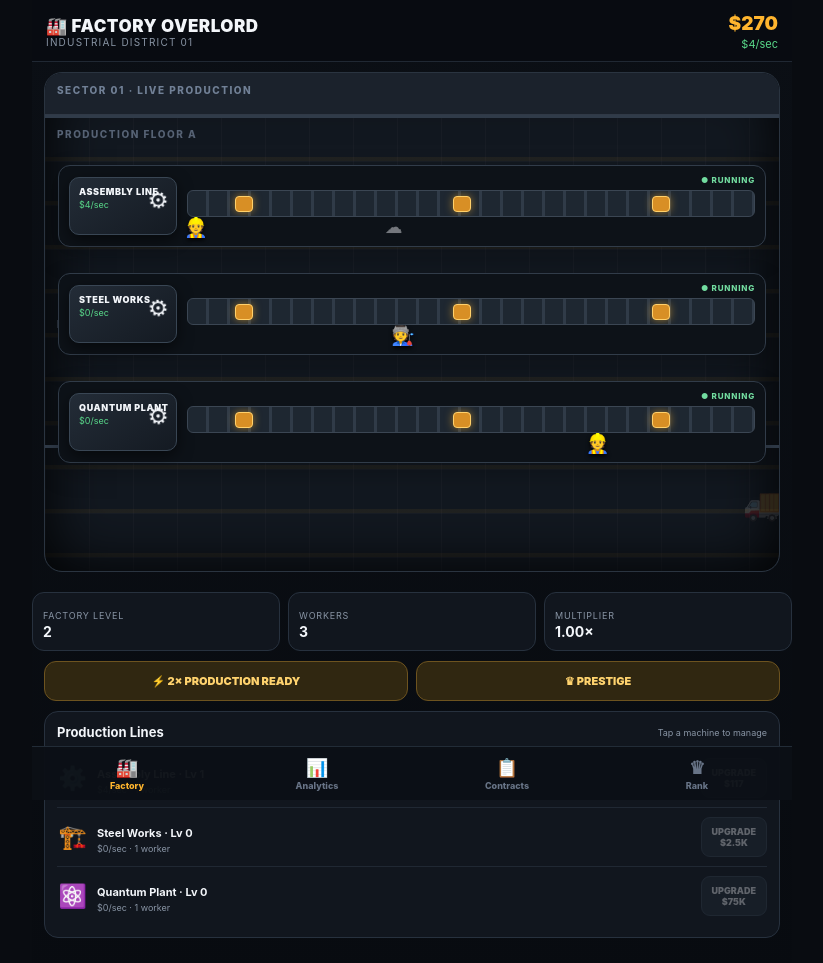
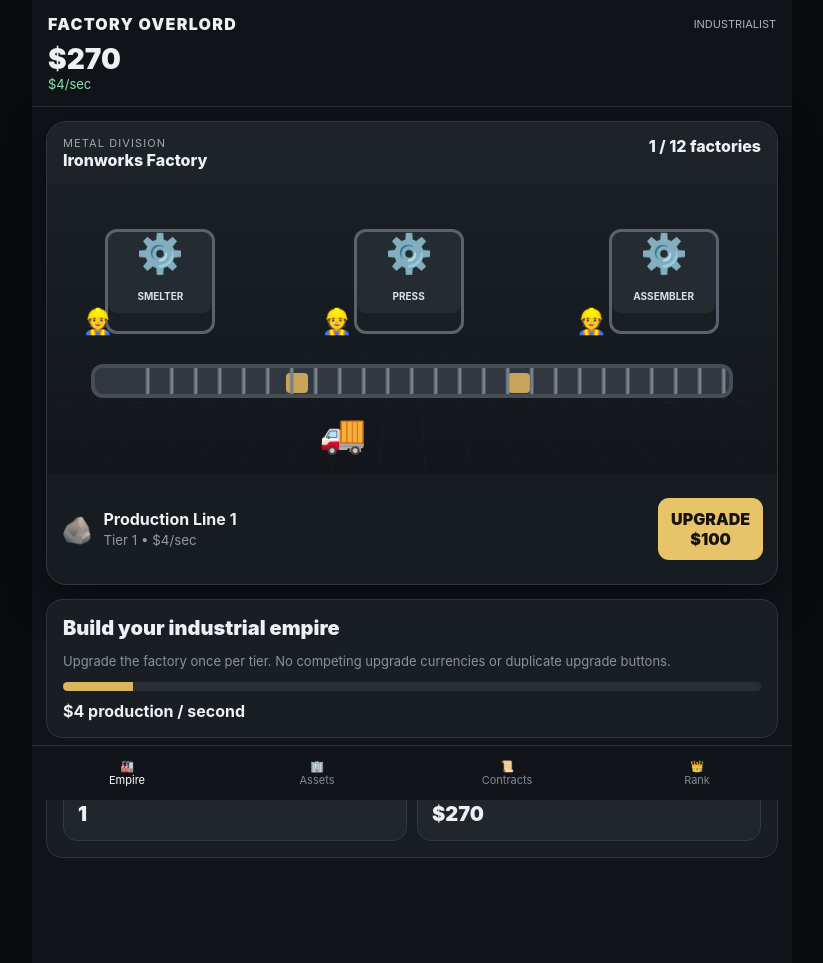
Before and after one commit to A-pexmind/Factory-Overlord, a plain HTML site: page index.html in a window 1280 px wide. Shown: the whole page, without its empty margins (228-1051 px from the left). Drawn offline with Linux system fonts and the light colour scheme.

Commit message:
Add files via upload

```diff
--- a/index.html
+++ b/index.html
@@ -1,156 +1,42 @@
 <!doctype html>
-<html lang="en">
-<head>
-<meta charset="utf-8"/>
-<meta name="viewport" content="width=device-width,initial-scale=1,viewport-fit=cover,user-scalable=no"/>
-<meta name="theme-color" content="#0a0d12"/>
-<title>Factory Overlord — Live Factory</title>
+<html><head><meta charset="utf-8"><meta name="viewport" content="width=device-width,initial-scale=1,viewport-fit=cover">
+<title>Factory Overlord</title><meta name="theme-color" content="#0b0d10"><link rel="manifest" href="manifest.json">
 <style>
-:root{
- --bg:#090c11;--panel:#11161e;--panel2:#171e28;--line:#27313e;--text:#f3f6fa;
- --muted:#8995a5;--accent:#ffb52e;--green:#59d98a;--red:#ff647c;--blue:#59a8ff;
-}
-*{box-sizing:border-box;-webkit-tap-highlight-color:transparent}
-html,body{margin:0;background:var(--bg);color:var(--text);font-family:Inter,system-ui,-apple-system,BlinkMacSystemFont,"Segoe UI",sans-serif}
-body{min-height:100vh;overflow-x:hidden}
-button{font:inherit;color:inherit}
-.app{max-width:760px;margin:auto;min-height:100vh;background:linear-gradient(#0b0f15,#080b10)}
-.top{position:sticky;top:0;z-index:20;padding:12px 14px 10px;background:rgba(9,12,17,.95);backdrop-filter:blur(14px);border-bottom:1px solid #202833}
-.brand{display:flex;justify-content:space-between;align-items:center}
-.title{font-weight:900;letter-spacing:.5px;font-size:17px}.subtitle{font-size:10px;color:var(--muted);letter-spacing:1.2px;text-transform:uppercase}
-.cash{font-weight:900;color:var(--accent);font-size:19px}
-.rate{font-size:11px;color:var(--green);text-align:right;margin-top:2px}
-.factory-wrap{padding:10px 12px}
-.factory{
-position:relative;height:440px;overflow:hidden;border:1px solid #2a3440;border-radius:18px;
-background:
-linear-gradient(transparent 92%,rgba(255,181,46,.06) 92%),
-linear-gradient(90deg,rgba(255,255,255,.025) 1px,transparent 1px),
-linear-gradient(rgba(255,255,255,.025) 1px,transparent 1px),
-#121820;
-background-size:100% 44px,44px 44px,44px 44px,auto;
-box-shadow:inset 0 0 60px #000;
-}
-.factory:before{content:"";position:absolute;left:0;right:0;top:42px;height:3px;background:#303b49;box-shadow:0 330px 0 #303b49}
-.roof{position:absolute;left:0;right:0;top:0;height:42px;background:#1b222c;border-bottom:1px solid #303946}
-.roof span{display:inline-block;margin:11px 12px;font-size:10px;color:#718096;letter-spacing:1.5px;font-weight:800}
-.floor-label{position:absolute;font-size:9px;color:#566274;letter-spacing:1.5px;font-weight:800}
-.fl1{left:12px;top:55px}.fl2{left:12px;top:245px}
-.line{position:absolute;left:13px;right:13px;height:82px;border:1px solid #313c49;border-radius:12px;background:#0d1218;box-shadow:0 10px 24px rgba(0,0,0,.25)}
-.line1{top:82px}.line2{top:174px}.line3{top:266px}
-.machine{position:absolute;width:108px;height:58px;left:10px;top:11px;border-radius:10px;border:1px solid #394654;background:linear-gradient(145deg,#232c37,#141a22);cursor:pointer;box-shadow:0 5px 15px #0008}
-.machine:active{transform:scale(.98)}
-.machine .gear{position:absolute;right:7px;top:8px;font-size:23px;animation:spin 2.8s linear infinite}
-.machine .mname{font-size:9px;font-weight:900;letter-spacing:.6px;margin:8px 0 0 9px}
-.machine .mrate{font-size:9px;color:var(--green);margin:2px 0 0 9px}
-@keyframes spin{to{transform:rotate(360deg)}}
-.belt{position:absolute;left:128px;right:10px;top:24px;height:27px;border-radius:6px;border:1px solid #3b4653;background:repeating-linear-gradient(90deg,#1e2731 0 18px,#303b48 18px 21px);overflow:hidden}
-.product{position:absolute;top:5px;width:18px;height:16px;border-radius:4px;background:#d88f25;border:1px solid #ffd06b;box-shadow:0 0 8px #ffb52e88;animation:move 3.4s linear infinite}
-.p2{animation-delay:-1.1s}.p3{animation-delay:-2.2s}
-@keyframes move{from{left:-25px}to{left:calc(100% + 25px)}}
-.worker{position:absolute;bottom:7px;font-size:19px;filter:drop-shadow(0 2px 2px #000);animation:walk 5s ease-in-out infinite}
-.w1{left:125px}.w2{left:45%;animation-delay:-1.6s}.w3{left:72%;animation-delay:-3s}
-@keyframes walk{0%,100%{transform:translateX(0)}50%{transform:translateX(20px)}}
-.status{position:absolute;right:10px;top:9px;font-size:8px;color:#72dca0;font-weight:800;letter-spacing:.8px}
-.truck{position:absolute;right:13px;bottom:48px;font-size:31px;animation:truck 7s ease-in-out infinite}
-@keyframes truck{0%,65%{transform:translateX(0)}85%,100%{transform:translateX(70px);opacity:.1}}
-.puff{position:absolute;font-size:17px;opacity:.4;animation:puff 2.5s ease-out infinite}
-.p1{left:68px;top:70px}.p2x{left:340px;top:155px;animation-delay:-1s}
-@keyframes puff{0%{transform:translateY(8px) scale(.7);opacity:0}40%{opacity:.45}100%{transform:translateY(-25px) scale(1.3);opacity:0}}
-.stats{display:grid;grid-template-columns:repeat(3,1fr);gap:8px;margin:10px 0}
-.stat{background:var(--panel);border:1px solid var(--line);border-radius:12px;padding:10px}.stat b{display:block;font-size:14px}.stat span{font-size:9px;color:var(--muted);text-transform:uppercase;letter-spacing:.8px}
-.panel{margin:0 12px 10px;background:var(--panel);border:1px solid var(--line);border-radius:14px;padding:12px}
-.panelhead{display:flex;justify-content:space-between;align-items:center;margin-bottom:8px}.panelhead b{font-size:13px}.panelhead span{font-size:9px;color:var(--muted)}
-.row{display:flex;align-items:center;gap:9px;padding:9px 0;border-top:1px solid #202833}.icon{font-size:23px;width:31px;text-align:center}.rowmain{flex:1}.rowmain b{font-size:11px}.rowmain small{display:block;color:var(--muted);font-size:9px;margin-top:2px}
-.up{background:#242e3a;border:1px solid #394756;border-radius:9px;padding:8px 10px;font-size:9px;font-weight:900}.up:disabled{opacity:.35}
-.tabs{position:sticky;bottom:0;z-index:30;display:grid;grid-template-columns:repeat(4,1fr);background:rgba(12,16,22,.97);border-top:1px solid #222c37;padding-bottom:env(safe-area-inset-bottom)}
-.tab{border:0;background:none;padding:10px 4px 9px;color:#687487;font-size:9px;font-weight:800}.tab.active{color:var(--accent)}.tab div{font-size:18px;margin-bottom:2px}
-.modal{position:fixed;inset:0;z-index:50;background:#0009;display:none;align-items:flex-end}.modal.show{display:flex}.sheet{width:100%;max-width:760px;margin:auto;background:#111720;border:1px solid #2b3643;border-bottom:0;border-radius:18px 18px 0 0;padding:16px}.sheet h2{margin:0 0 5px;font-size:17px}.sheet p{color:var(--muted);font-size:11px}.close{float:right;background:#202a35;border:0;border-radius:8px;padding:7px 10px}
-.boost{display:flex;gap:8px;margin:0 12px 10px}.boost button{flex:1;border:1px solid #6d531f;background:#302711;color:#ffd36e;border-radius:12px;padding:12px;font-weight:900;font-size:11px}
-.toast{position:fixed;z-index:80;left:50%;bottom:78px;transform:translateX(-50%) translateY(15px);background:#f4f6f8;color:#111;padding:10px 14px;border-radius:10px;font-size:10px;font-weight:900;opacity:0;pointer-events:none;transition:.25s;white-space:nowrap}.toast.show{opacity:1;transform:translateX(-50%) translateY(0)}
-@media(min-width:700px){.factory{height:500px}.line1{top:92px}.line2{top:200px}.line3{top:308px}.floor-label{font-size:10px}}
-</style>
-</head>
-<body>
-<div class="app">
-<header class="top">
- <div class="brand"><div><div class="title">🏭 FACTORY OVERLORD</div><div class="subtitle">Industrial District 01</div></div><div><div class="cash" id="cash">$0</div><div class="rate" id="rate">$0/sec</div></div></div>
-</header>
-
-<main>
-<section class="factory-wrap">
- <div class="factory" id="factory">
-  <div class="roof"><span>SECTOR 01 · LIVE PRODUCTION</span></div>
-  <div class="floor-label fl1">PRODUCTION FLOOR A</div><div class="floor-label fl2">PRODUCTION FLOOR B</div>
-  <div class="line line1" data-line="0"><div class="status">● RUNNING</div><div class="machine" onclick="openMachine(0)"><div class="gear">⚙</div><div class="mname">ASSEMBLY LINE</div><div class="mrate" id="mrate0">$4/sec</div></div><div class="belt"><i class="product"></i><i class="product p2"></i><i class="product p3"></i></div><div class="worker w1">👷</div></div>
-  <div class="line line2" data-line="1"><div class="status">● RUNNING</div><div class="machine" onclick="openMachine(1)"><div class="gear">⚙</div><div class="mname">STEEL WORKS</div><div class="mrate" id="mrate1">$55/sec</div></div><div class="belt"><i class="product"></i><i class="product p2"></i><i class="product p3"></i></div><div class="worker w2">🧑‍🏭</div></div>
-  <div class="line line3" data-line="2"><div class="status">● RUNNING</div><div class="machine" onclick="openMachine(2)"><div class="gear">⚙</div><div class="mname">QUANTUM PLANT</div><div class="mrate" id="mrate2">$800/sec</div></div><div class="belt"><i class="product"></i><i class="product p2"></i><i class="product p3"></i></div><div class="worker w3">👷</div></div>
-  <div class="puff p1">☁</div><div class="puff p2x">☁</div><div class="truck">🚚</div>
- </div>
-</section>
-
-<div class="stats">
- <div class="stat"><span>Factory level</span><b id="level">1</b></div>
- <div class="stat"><span>Workers</span><b id="workers">3</b></div>
- <div class="stat"><span>Multiplier</span><b id="mult">1.00×</b></div>
+*{box-sizing:border-box}body{margin:0;background:#090b0e;color:#eef1f4;font-family:Inter,system-ui,-apple-system,sans-serif}
+button{font:inherit;border:0;color:inherit}.app{max-width:760px;margin:auto;min-height:100vh;background:#101318}
+.top{position:sticky;top:0;z-index:10;background:#11151aee;backdrop-filter:blur(14px);padding:14px 16px;border-bottom:1px solid #272d35}
+.brand{display:flex;justify-content:space-between;align-items:center}.title{font-weight:900;letter-spacing:.08em}.rank{font-size:11px;color:#aab3bd;text-transform:uppercase}
+.money{font-size:28px;font-weight:900;margin-top:8px}.rate{color:#8ee0a8;font-size:13px}
+.floor{margin:14px;background:#171c21;border:1px solid #303740;border-radius:20px;overflow:hidden;box-shadow:0 12px 40px #0008}
+.floorhead{padding:14px 16px;display:flex;justify-content:space-between;background:#1d2329}.sector{font-size:11px;color:#9fa8b2;text-transform:uppercase;letter-spacing:.1em}.level{font-weight:800}
+.scene{height:290px;position:relative;background:linear-gradient(#1a2025,#12161a);overflow:hidden}
+.grid{position:absolute;inset:0;background:linear-gradient(#ffffff05 1px,transparent 1px),linear-gradient(90deg,#ffffff05 1px,transparent 1px);background-size:34px 34px;transform:perspective(400px) rotateX(55deg) scale(1.4);transform-origin:bottom}
+.belt{position:absolute;height:34px;left:6%;right:6%;top:180px;background:#30373e;border:4px solid #454d55;border-radius:12px;overflow:hidden}.belt:after{content:"";position:absolute;inset:0;background:repeating-linear-gradient(90deg,transparent 0 20px,#77808a 21px 24px);animation:move .65s linear infinite}.box{position:absolute;top:5px;width:22px;height:20px;background:#c8a45b;border-radius:4px;animation:box 3s linear infinite}.b2{animation-delay:1s}.b3{animation-delay:2s}@keyframes box{from{left:-30px}to{left:100%}}@keyframes move{to{transform:translateX(44px)}}
+.machine{position:absolute;width:110px;height:105px;border:3px solid #59636d;border-radius:12px;background:#242b31;top:45px;box-shadow:inset 0 -18px #1a1f24}.m1{left:8%}.m2{left:42%}.m3{right:8%}.machine b{display:block;text-align:center;margin-top:12px;font-size:10px;color:#d9e0e6}.gear{font-size:38px;text-align:center;animation:spin 2s linear infinite}@keyframes spin{to{transform:rotate(360deg)}}.worker{position:absolute;top:122px;font-size:25px;animation:walk 7s linear infinite}.w2{animation-delay:2.2s}.w3{animation-delay:4.4s}@keyframes walk{0%{left:-30px}50%{left:48%}100%{left:105%}}
+.truck{position:absolute;right:-80px;bottom:18px;font-size:38px;animation:truck 9s linear infinite}@keyframes truck{to{right:110%}}
+.controls{padding:12px 14px}.line{display:flex;align-items:center;gap:10px;padding:12px 0;border-bottom:1px solid #2a3036}.line:last-child{border:0}.ico{font-size:26px}.ln{flex:1}.ln b{display:block}.ln small{color:#8f99a4}.upgrade{background:#e7c46a;color:#17130a;font-weight:900;padding:11px 13px;border-radius:11px}.upgrade:disabled{opacity:.35}.tabs{position:sticky;bottom:0;z-index:10;display:grid;grid-template-columns:repeat(4,1fr);background:#11151a;border-top:1px solid #292f36}.tab{padding:13px 4px;text-align:center;background:none;color:#7f8993;font-size:11px}.tab.active{color:#fff}.panel{padding:0 14px 90px}.card{background:#181e23;border:1px solid #2c333b;border-radius:16px;padding:16px;margin:12px 0}.big{font-size:20px;font-weight:900}.bar{height:9px;background:#292f35;border-radius:9px;overflow:hidden;margin:10px 0}.bar i{display:block;height:100%;background:#d9b65d}.ownership{display:grid;grid-template-columns:1fr 1fr;gap:10px}.owned{padding:14px;border-radius:14px;background:#20262c;border:1px solid #303841}.owned small{color:#929ba5}.buy{width:100%;padding:13px;border-radius:12px;background:#d9b65d;color:#17130a;font-weight:900;margin-top:12px}.muted{color:#89939d;font-size:13px}
+</style></head><body><div class="app">
+<header class="top"><div class="brand"><div class="title">FACTORY OVERLORD</div><div class="rank" id="rank">INDUSTRIALIST</div></div><div class="money" id="money">$0</div><div class="rate" id="rate">$0/sec</div></header>
+<section class="floor"><div class="floorhead"><div><div class="sector" id="sector">METAL DIVISION</div><div class="level" id="factory">Ironworks Factory</div></div><div class="level" id="owned">1 / 12 factories</div></div>
+<div class="scene"><div class="grid"></div><div class="machine m1"><div class="gear">⚙️</div><b>SMELTER</b></div><div class="machine m2"><div class="gear">⚙️</div><b>PRESS</b></div><div class="machine m3"><div class="gear">⚙️</div><b>ASSEMBLER</b></div><div class="belt"><i class="box"></i><i class="box b2"></i><i class="box b3"></i></div><div class="worker">👷</div><div class="worker w2">👷</div><div class="worker w3">👷</div><div class="truck">🚚</div></div>
+<div class="controls" id="lines"></div></section>
+<div class="panel" id="panel"></div>
+<nav class="tabs"><button class="tab active" onclick="show('factory',this)">🏭<br>Empire</button><button class="tab" onclick="show('assets',this)">🏢<br>Assets</button><button class="tab" onclick="show('contracts',this)">📜<br>Contracts</button><button class="tab" onclick="show('rank',this)">👑<br>Rank</button></nav>
 </div>
-
-<div class="boost"><button onclick="boost()">⚡ 2× PRODUCTION <span id="boostText">READY</span></button><button onclick="prestige()">♛ PRESTIGE</button></div>
-
-<section class="panel">
- <div class="panelhead"><b>Production Lines</b><span>Tap a machine to manage</span></div>
- <div id="rows"></div>
-</section>
-</main>
-
-<nav class="tabs">
- <button class="tab active"><div>🏭</div>Factory</button>
- <button class="tab" onclick="toast('Analytics coming next')"><div>📊</div>Analytics</button>
- <button class="tab" onclick="toast('Contracts coming next')"><div>📋</div>Contracts</button>
- <button class="tab" onclick="toast('Overlord rank coming next')"><div>♛</div>Rank</button>
-</nav>
-</div>
-
-<div class="modal" id="modal" onclick="if(event.target===this)closeModal()">
- <div class="sheet"><button class="close" onclick="closeModal()">✕</button><h2 id="modalTitle">Machine</h2><p id="modalDesc"></p><div id="modalBody"></div></div>
-</div>
-<div class="toast" id="toast"></div>
-
 <script>
-const key='factory-overlord-live-v2';
-const base=[{name:'Assembly Line',icon:'⚙️',baseCost:100,baseRate:4},{name:'Steel Works',icon:'🏗️',baseCost:2500,baseRate:55},{name:'Quantum Plant',icon:'⚛️',baseCost:75000,baseRate:800}];
-let s=JSON.parse(localStorage.getItem(key)||'null')||{cash:250,lifetime:250,levels:[1,0,0],workers:[1,1,1],prestige:0,last:Date.now(),boostUntil:0};
-function save(){localStorage.setItem(key,JSON.stringify(s))}
-function fmt(n){if(n<1000)return '$'+Math.floor(n);let u=['K','M','B','T','Qa'];let i=-1;while(n>=1000&&i<u.length-1){n/=1000;i++}return '$'+n.toFixed(n<10?1:0)+u[i]}
-function cost(i){return base[i].baseCost*Math.pow(1.17,s.levels[i])}
-function rate(i){return base[i].baseRate*s.levels[i]*Math.pow(1.08,s.workers[i]-1)*(1+s.prestige*.25)}
-function totalRate(){let r=s.levels.reduce((a,_,i)=>a+rate(i),0);return r*(s.boostUntil>Date.now()?2:1)}
-function render(){
- document.getElementById('cash').textContent=fmt(s.cash);document.getElementById('rate').textContent=fmt(totalRate())+'/sec';
- document.getElementById('level').textContent=1+s.levels.reduce((a,b)=>a+b,0);
- document.getElementById('workers').textContent=s.workers.reduce((a,b)=>a+b,0);
- document.getElementById('mult').textContent=(1+s.prestige*.25).toFixed(2)+'×';
- s.levels.forEach((_,i)=>document.getElementById('mrate'+i).textContent=fmt(rate(i))+'/sec');
- document.getElementById('rows').innerHTML=s.levels.map((lv,i)=>`
- <div class="row"><div class="icon">${base[i].icon}</div><div class="rowmain"><b>${base[i].name} · Lv ${lv}</b><small>${fmt(rate(i))}/sec · ${s.workers[i]} worker${s.workers[i]==1?'':'s'}</small></div><button class="up" onclick="upgrade(${i})" ${s.cash<cost(i)?'disabled':''}>UPGRADE<br>${fmt(cost(i))}</button></div>`).join('');
- let bt=document.getElementById('boostText');bt.textContent=s.boostUntil>Date.now()?Math.ceil((s.boostUntil-Date.now())/1000)+'s':'READY';
-}
-function upgrade(i){let c=cost(i);if(s.cash<c)return; s.cash-=c;s.levels[i]++;save();render();toast(base[i].name+' upgraded')}
-function hire(i){let c=500*Math.pow(1.22,s.workers[i]);if(s.cash<c)return false;s.cash-=c;s.workers[i]++;save();render();return true}
-function openMachine(i){
- document.getElementById('modalTitle').textContent=base[i].name;
- document.getElementById('modalDesc').textContent='Keep this line moving. Every worker increases its efficiency by 8%.';
- let c=500*Math.pow(1.22,s.workers[i]);
- document.getElementById('modalBody').innerHTML=`<div class="stats"><div class="stat"><span>Level</span><b>${s.levels[i]}</b></div><div class="stat"><span>Output</span><b>${fmt(rate(i))}/s</b></div><div class="stat"><span>Workers</span><b>${s.workers[i]}</b></div></div><button class="up" style="width:100%;padding:13px" onclick="upgrade(${i});openMachine(${i})">⚙ UPGRADE MACHINE · ${fmt(cost(i))}</button><button class="up" style="width:100%;padding:13px;margin-top:8px" onclick="hire(${i});openMachine(${i})">👷 HIRE WORKER · ${fmt(c)}</button>`;
- document.getElementById('modal').classList.add('show')
-}
-function closeModal(){document.getElementById('modal').classList.remove('show')}
-function boost(){if(s.boostUntil>Date.now()){toast('2× boost already active');return}s.boostUntil=Date.now()+5*60*1000;save();render();toast('⚡ Production doubled for 5 minutes')}
-function prestige(){let need=1000000*Math.pow(4,s.prestige);if(s.lifetime<need){toast('Prestige requires '+fmt(need)+' lifetime cash');return}s.cash=0;s.levels=[1,0,0];s.workers=[1,1,1];s.prestige++;save();render();toast('♛ Prestige complete · permanent +25%')}
-function toast(t){let x=document.getElementById('toast');x.textContent=t;x.classList.add('show');clearTimeout(window.__t);window.__t=setTimeout(()=>x.classList.remove('show'),1800)}
-let elapsed=Math.max(0,(Date.now()-s.last)/1000);let offline=Math.min(elapsed,8*3600)*totalRate();if(offline>1){s.cash+=offline;s.lifetime+=offline;toast('Welcome back · '+fmt(offline)+' earned offline');}
-s.last=Date.now();save();render();
-setInterval(()=>{let now=Date.now(),dt=(now-s.last)/1000;s.last=now;let gain=totalRate()*dt;s.cash+=gain;s.lifetime+=gain;save();render()},250);
-</script>
-</body>
-</html>
+const factories=[
+["Ironworks Factory","Metal Division","🪨",100,4],["Lumber Mill","Timber Division","🪵",2500,55],["Gemworks","Diamond Division","💎",75000,800],["Steelworks","Steel Division","🏗️",500000,5000],["Oil Refinery","Energy Division","🛢️",4000000,28000],["Automotive Plant","Automotive Division","🚗",30000000,150000],["Electronics Works","Technology Division","💻",250000000,900000],["Aerospace Works","Aerospace Division","🚀",2000000000,5500000],["Pharmaceutical Labs","Pharma Division","🧪",18000000000,33000000],["Media Conglomerate","Media Division","📡",150000000000,200000000],["Global Logistics","Logistics Division","🚢",1500000000000,1300000000],["Industrial Empire","Global Holdings","👑",20000000000000,9000000000]];
+const ranks=["Industrialist","Factory Owner","Industrial Magnate","Manufacturing Baron","Factory Tycoon","Industrial Tycoon","Corporate Industrialist","Conglomerate Owner","Global Industrialist","Industry Titan","Business Empire","Factory Overlord"];
+let s=JSON.parse(localStorage.fo||"null")||{cash:250,lifetime:250,fi:0,level:1,last:Date.now(),prestige:0};
+function fmt(n){if(n<1000)return "$"+Math.floor(n);let u=["K","M","B","T","Qa","Qi"];let i=-1;while(n>=1000&&i<u.length-1){n/=1000;i++}return "$"+n.toFixed(n<10?2:1)+u[i]}
+function rate(){let f=factories[s.fi];return f[4]*Math.pow(1.17,s.level-1)*(1+s.prestige*.25)}
+function save(){s.last=Date.now();localStorage.fo=JSON.stringify(s)}
+function render(){let f=factories[s.fi];document.getElementById("money").textContent=fmt(s.cash);document.getElementById("rate").textContent=fmt(rate())+"/sec";document.getElementById("rank").textContent=ranks[s.fi];document.getElementById("sector").textContent=f[1].toUpperCase();document.getElementById("factory").textContent=f[0];document.getElementById("owned").textContent=(s.fi+1)+" / "+factories.length+" factories";
+let up=f[3]*Math.pow(1.17,s.level-1);document.getElementById("lines").innerHTML=`<div class="line"><div class="ico">${f[2]}</div><div class="ln"><b>Production Line ${s.level}</b><small>Tier ${s.level} • ${fmt(rate())}/sec</small></div><button class="upgrade" ${s.cash<up?'disabled':''} onclick="upgrade()">UPGRADE<br>${fmt(up)}</button></div>`;
+panelFactory()}
+function upgrade(){let f=factories[s.fi],cost=f[3]*Math.pow(1.17,s.level-1);if(s.cash>=cost){s.cash-=cost;s.level++;save();render()}}
+function panelFactory(){document.getElementById("panel").innerHTML=`<div class="card"><div class="big">Build your industrial empire</div><p class="muted">Upgrade the factory once per tier. No competing upgrade currencies or duplicate upgrade buttons.</p><div class="bar"><i style="width:${Math.min(100,s.level*10)}%"></i></div><b>${fmt(rate())} production / second</b></div><div class="card ownership"><div class="owned"><small>Factories owned</small><div class="big">${s.fi+1}</div></div><div class="owned"><small>Lifetime wealth</small><div class="big">${fmt(s.lifetime)}</div></div></div>`}
+function show(x,el){document.querySelectorAll(".tab").forEach(t=>t.classList.remove("active"));el.classList.add("active");let p=document.getElementById("panel");if(x==="assets")p.innerHTML=`<div class="card"><div class="big">Property Portfolio</div><p class="muted">Every factory you unlock stays in your empire and contributes to your ownership rank.</p>${factories.map((f,i)=>`<div class="line"><div class="ico">${f[2]}</div><div class="ln"><b>${f[0]}</b><small>${i<=s.fi?"OWNED":"LOCKED"} • ${ranks[i]}</small></div></div>`).join("")}</div>`;else if(x==="contracts")p.innerHTML=`<div class="card"><div class="big">Major Contracts</div><p class="muted">Complete contracts to accelerate your rise from factory owner to global industrial empire.</p><button class="buy" onclick="s.cash+=rate()*60;s.lifetime+=rate()*60;save();render()">SHIP 60-SECOND ORDER</button></div>`;else if(x==="rank")p.innerHTML=`<div class="card"><div class="big">Ownership Ladder</div><p class="muted">Your title is determined by how much of the industrial world you control.</p>${ranks.map((r,i)=>`<div class="line"><div class="ln"><b>${r}</b><small>${i<=s.fi?"UNLOCKED":"LOCKED"} • ${factories[i][0]}</small></div></div>`).join("")}</div>`;else panelFactory()}
+let elapsed=(Date.now()-s.last)/1000;if(elapsed>2){let earn=rate()*Math.min(elapsed,28800);s.cash+=earn;s.lifetime+=earn;save()}
+setInterval(()=>{let e=.25;let x=rate()*e;s.cash+=x;s.lifetime+=x;render()},250);render();
+</script></body></html>
```
Also changed, not shown: 1 other file.
